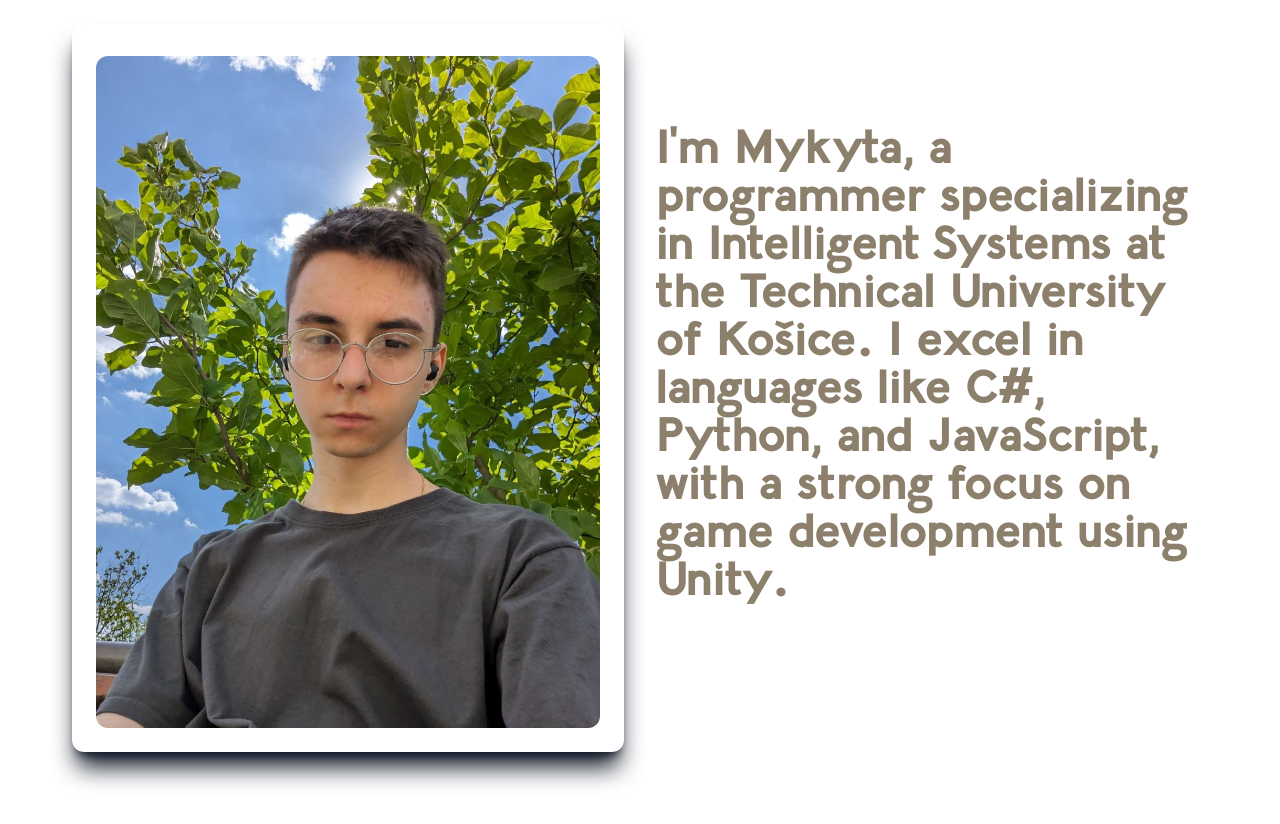
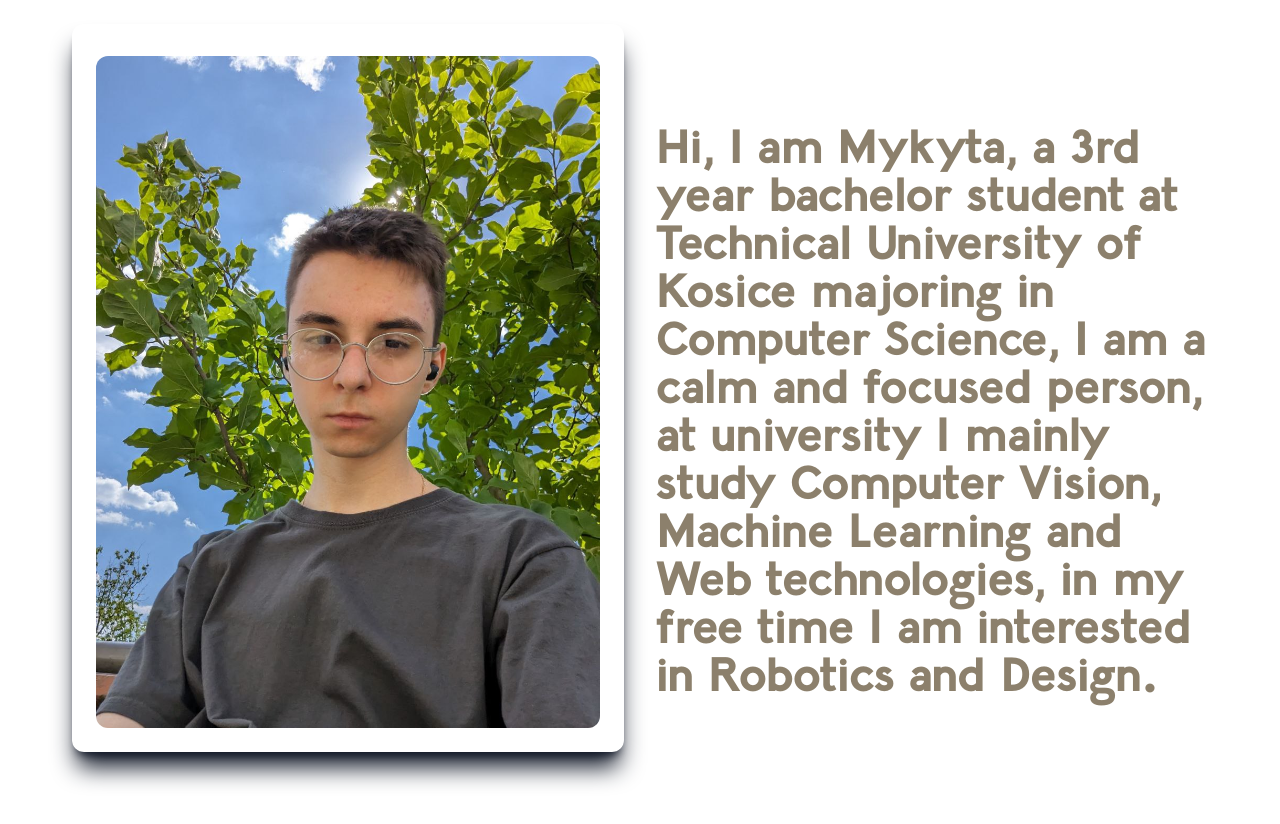
Before and after one commit to Pudding2159/Portfolio, a Next.js app: page / in a window 1280 px wide. Shown: the part 1320-2144 px from the top of the page. Built offline with nearby package versions, Linux system fonts and the light colour scheme.

Commit message:
update About me section

```diff
--- a/components/About.jsx
+++ b/components/About.jsx
@@ -6,7 +6,7 @@ import '@styles/Gears.css'
 
 const About = () => {
     return (
-        <div id = "About">
+        <div id="About">
             <div className="w-full md:h-full p-2 flex items-center xs:py-20 md:py-48 z-[10] md:pt-[400px]" >
                 <div className="max-w-[1240px] m-auto ms:grid grid-cols-4 gap-8 z-[10]" >
 
@@ -24,8 +24,10 @@ const About = () => {
 
                     <div className="flex flex-col pt-20 col-span-2 col-start-3 w-auto h-auto  items-center text-left">
                         <p className="xs:text-4xl sm:text-4xl md:text-5xl text-[#8C806C] mt-4 font-face-lb">
-                                I'm Mykyta, a programmer specializing in Intelligent Systems at the Technical University of Košice.
-                                I excel in languages like C#, Python, and JavaScript, with a strong focus on game development using Unity.
+                            Hi, I am Mykyta, a 3rd year bachelor student at Technical University of Kosice majoring
+                            in Computer Science, I am a calm and focused person, at university I
+                            mainly study Computer Vision, Machine Learning and Web technologies, in my free time I am
+                            interested in Robotics and Design.
                         </p>
                     </div>
 
```
Lines whose indentation alone changed are shown as unchanged.
